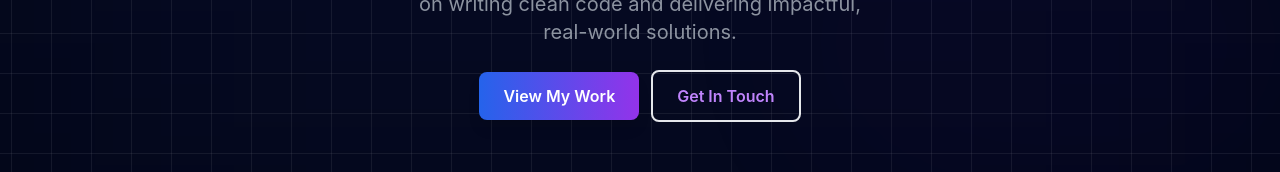
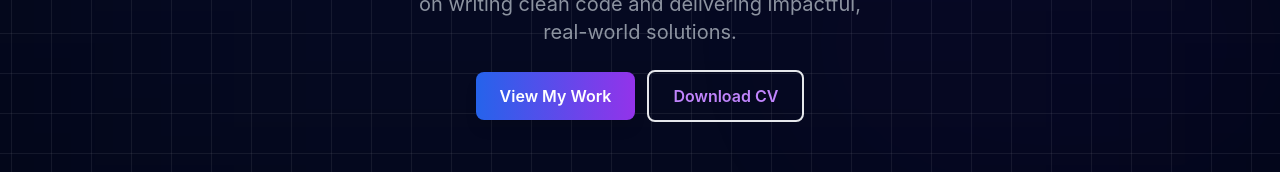
Before and after one commit to anas-dev000/My-Portfolio, a React (Create React App) app: page / in a window 1280 px wide. Shown: the part 578-750 px from the top of the page. Built offline with nearby package versions, Linux system fonts and the light colour scheme.

Commit message:
feat: add HeroSection component to display profile information and calls to action

```diff
--- a/src/Components/Sections/HeroSection.js
+++ b/src/Components/Sections/HeroSection.js
@@ -58,15 +58,13 @@
               View My Work
             </Button>
           </Link>
-          <Link to={"/contact"} className="w-full sm:w-auto">
-            <Button
-              asButton={true}
-              color="purple-400"
-              className="w-full sm:w-auto px-4 py-3 text-sm sm:px-6 sm:py-3 sm:text-base"
-            >
-              Get In Touch
-            </Button>
-          </Link>
+          <Button
+            href="https://drive.google.com/file/d/1J1pY6NsHqxyEPrG622je3rF8b7dep8TC/view?usp=drive_link"
+            color="purple-400"
+            className="w-full sm:w-auto px-4 py-3 text-sm sm:px-6 sm:py-3 sm:text-base"
+          >
+            Download CV
+          </Button>
         </div>
       </div>
     </section>
```
